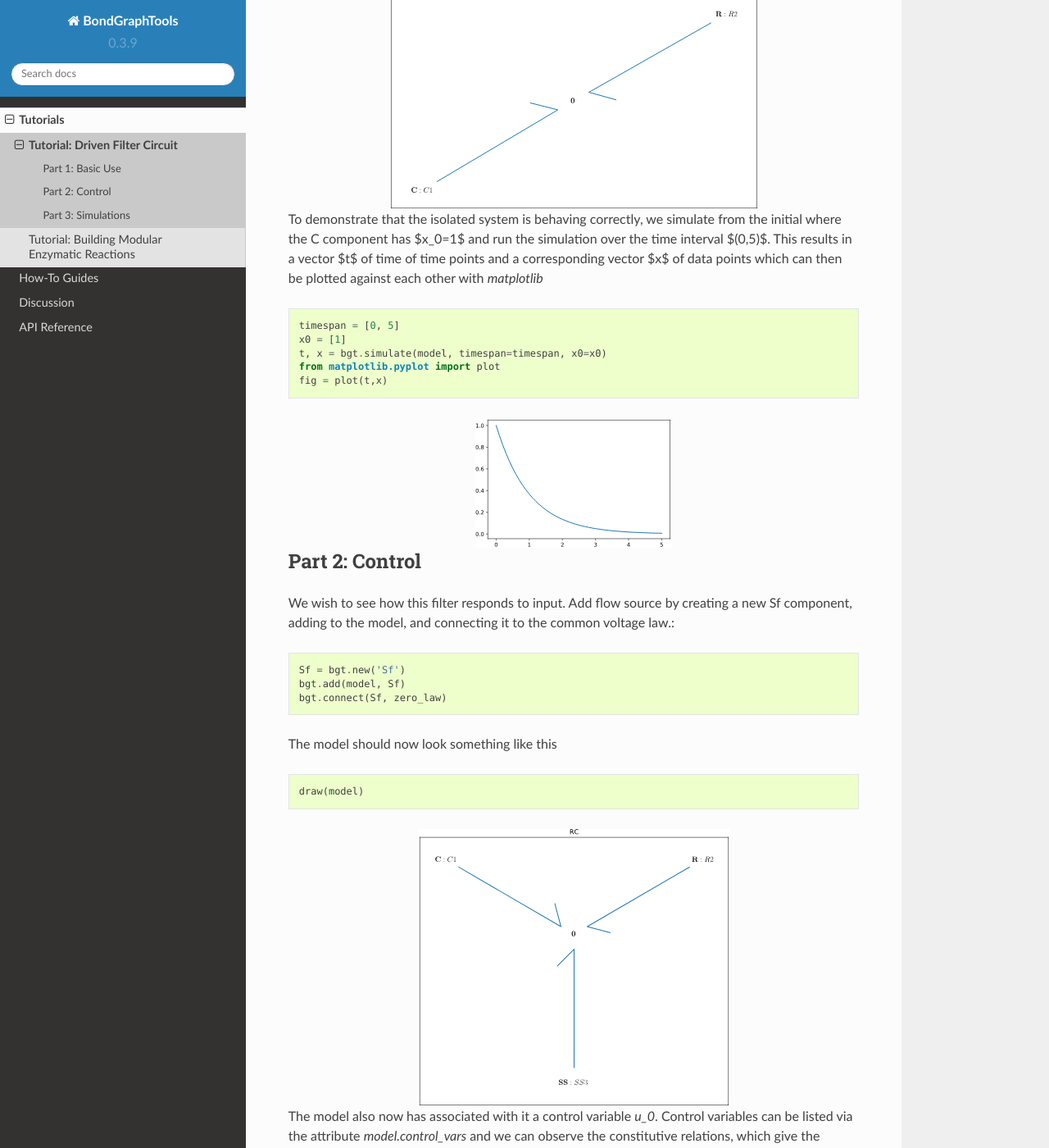
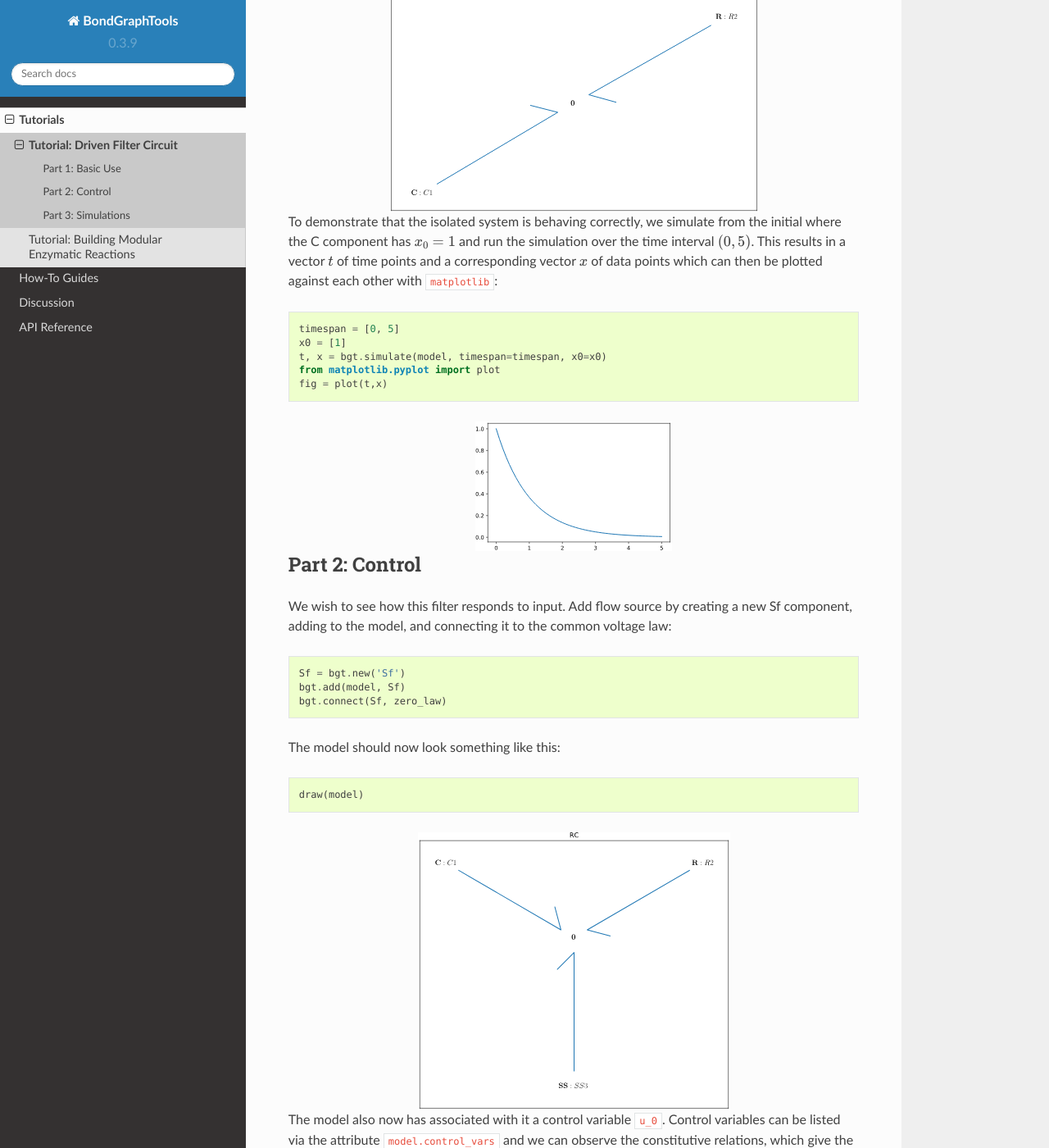
Before and after one commit to BondGraphTools/BondGraphTools, a Sphinx documentation site: the page built from docs/tutorials/RC.rst, in a window 1280 px wide and 1400 px high, scrolled down 1244 px. Shown: the whole window at 82% size. Built offline with Sphinx 7.4.7 and the Read the Docs theme 2.0.0, drawn with Linux system fonts in a browser that asks for light colours; some of the changed text lies outside the part shown.

Commit message:
[DOC] Fix reST syntax of RC filter tutorial (#132)
* fix latex equation using math role
+ fix last Python code block
* fix inline code markup + typos

```diff
--- a/docs/tutorials/RC.rst
+++ b/docs/tutorials/RC.rst
@@ -6,14 +6,14 @@ Tutorial: Driven Filter Circuit
 +----------------+------------------------------------------------------------+
 | Difficulty:    | Beginner.                                                  |
 +----------------+------------------------------------------------------------+
-| Requirement:   | `BondGraphTools`, `jupyter`.                               |
+| Requirement:   | ``BondGraphTools``, Jupyter.                               |
 +----------------+------------------------------------------------------------+
-| How to follow: | Enter each block of code in consecutive cells in a jupyter |
+| How to follow: | Enter each block of code in consecutive cells in a Jupyter |
 |                | notebook.                                                  |
 +----------------+------------------------------------------------------------+
 
 In part 1 of this tutorial we will demonstrate how to build and connect models
-using `BondGraphTools` by constructing a simple passive filter.
+using ``BondGraphTools`` by constructing a simple passive filter.
 Part 2 introduces control sources, and provides examples of how one can perform
 parameter sweeps or input comparisons.
 
@@ -21,7 +21,7 @@ parameter sweeps or input comparisons.
 Part 1: Basic Use
 -----------------
 
-First, import `BondGraphTools` and create a new model with the name "RC"::
+First, import ``BondGraphTools`` and create a new model with the name "RC"::
 
     import BondGraphTools as bgt
     model = bgt.new(name="RC")
@@ -58,10 +58,10 @@ which produces a sketch of the network topology.
 
 
 To demonstrate that the isolated system is behaving correctly, we simulate
-from the initial where the C component has $x_0=1$ and run the simulation over
-the  time interval $(0,5)$. This results in a vector $t$ of time of time points
-and a corresponding vector $x$ of data points which can then be plotted against
-each other with `matplotlib` ::
+from the initial where the C component has :math:`x_0=1` and run the simulation over
+the  time interval :math:`(0,5)`. This results in a vector :math:`t` of time points
+and a corresponding vector :math:`x` of data points which can then be plotted against
+each other with ``matplotlib``::
 
     timespan = [0, 5]
     x0 = [1]
@@ -77,13 +77,13 @@ Part 2: Control
 ---------------
 We wish to see how this filter responds to input.
 Add flow source by creating a new Sf component, adding to the model, and
-connecting it to the common voltage law.::
+connecting it to the common voltage law::
 
     Sf = bgt.new('Sf')
     bgt.add(model, Sf)
     bgt.connect(Sf, zero_law)
 
-The model should now look something like this ::
+The model should now look something like this::
 
     draw(model)
 
@@ -91,28 +91,28 @@ The model should now look something like this ::
     :scale: 50 %
     :align: center
 
-The model also now has associated with it a control variable `u_0`.
-Control variables can be listed via the attribute `model.control_vars` and we
+The model also now has associated with it a control variable ``u_0``.
+Control variables can be listed via the attribute ``model.control_vars`` and we
 can observe the constitutive relations, which give the implicit equations of
 motion for the system in sympy form::
 
     model.constitutive_relations
     # returns [dx_0 - u_0 + x_0]
 
-where `x_0` and `dx_0` are the state variable and it's derivative. One can
+where ``x_0`` and ``dx_0`` are the state variable and it's derivative. One can
 identify where that state variable came from via::
 
     model.state_vars
     # returns {'x_0': (C: C1, 'q_0)}
 
-Here `C: C1` is a reference to the `C` object itself.
+Here ``C: C1`` is a reference to the ``C`` object itself.
 
 
 Part 3: Simulations
 -------------------
 We will now run various simulations.
 
-Firstly, we simulate with constant effort by passing the control law $u_0=2$
+Firstly, we simulate with constant effort by passing the control law :math:`u_0=2`
 to the solver and plotting the results::
 
     timespan = [0, 5]
@@ -125,18 +125,17 @@ to the solver and plotting the results::
     :align: center
 
 Time dependent control laws can be specified as string. In this case we
-consider the response to a $\pi^{-1}$Hz sine wave.::
+consider the response to a :math:`\pi^{-1}` Hz sine wave::
 
     t, x = simulate(model, timespan=timespan, x0=x0, control_vars={'u_0':'sin(2*t)'})
     plot(t,x)
-
 
 .. figure:: images/RC_5.svg
     :scale: 50 %
     :align: center
 
 One can also consider the impulse response of by applying a step function
-input ot the control law.::
+input ot the control law::
 
     step_fn = 't < 1 ? 1 : 0' # if t < 0 then 1 else 0
     t, x = simulate(model, timespan=timespan, x0=x0, control_vars={'u_0':step_fn})
@@ -147,7 +146,7 @@ input ot the control law.::
     :align: center
 
 Finally we run a sequence of simulations where a new control law is generated
-based on the loop iteration.
+based on the loop iteration::
 
     fig = plt.figure()
     for i in range(4):
```
